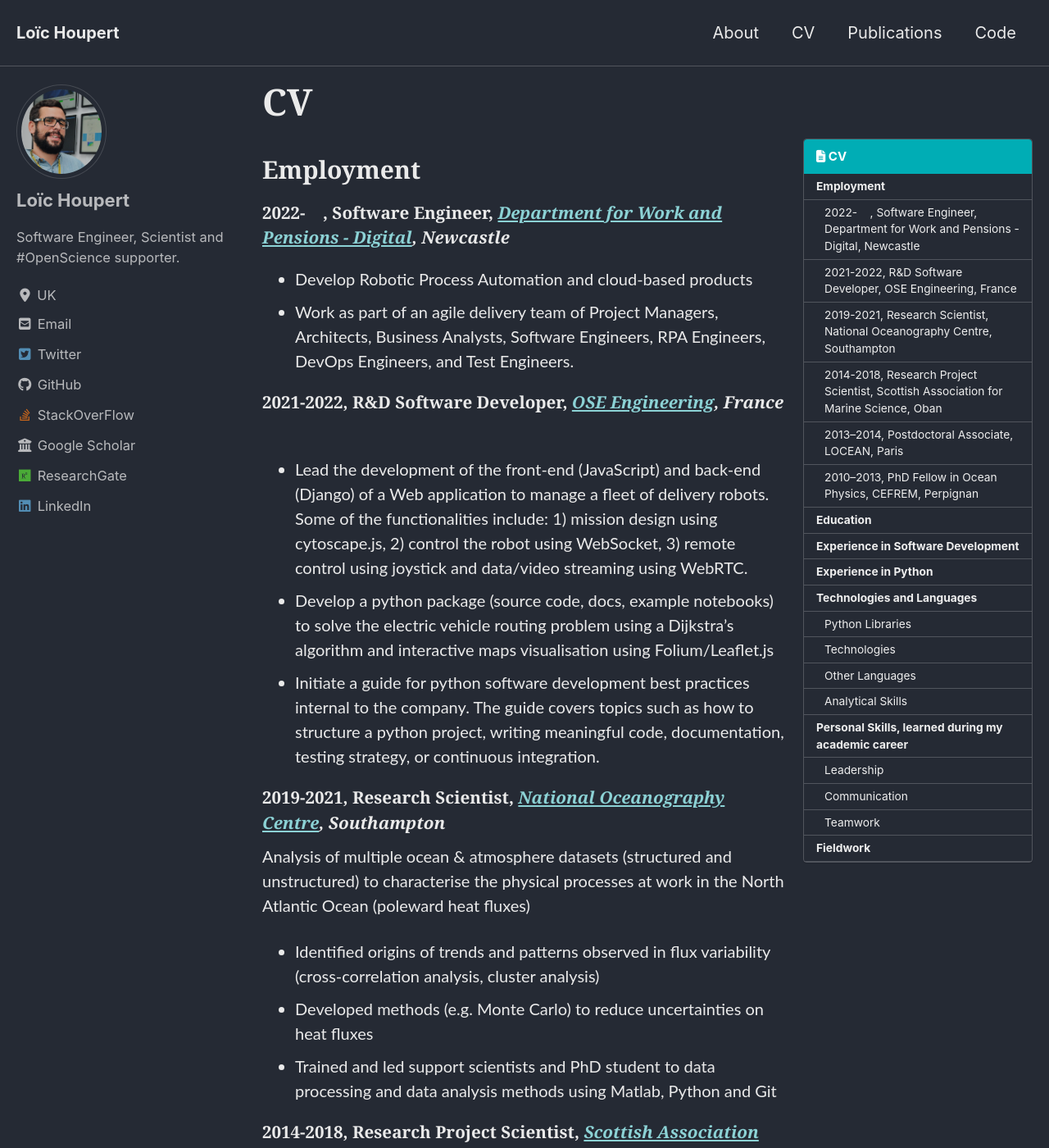
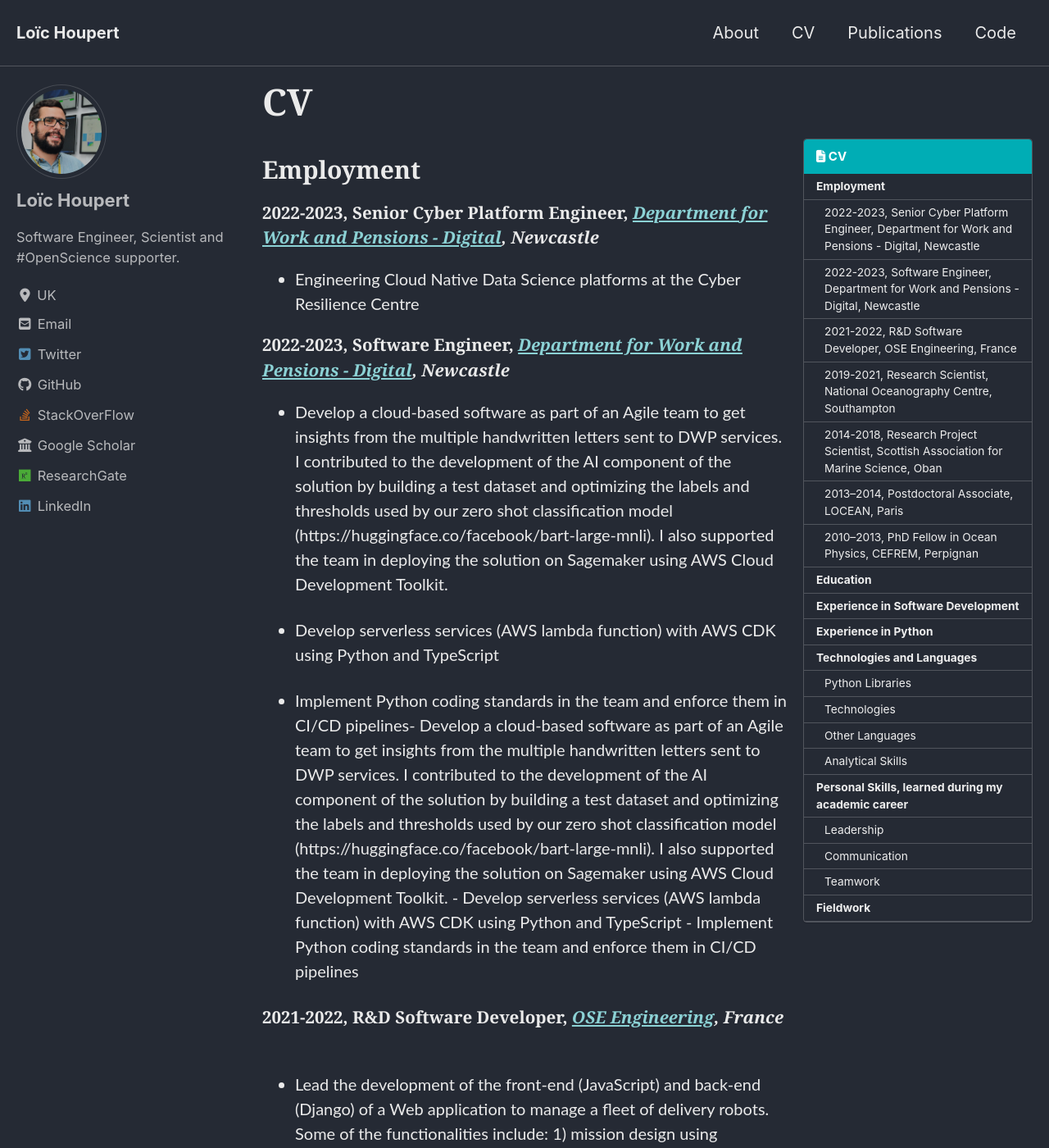
Before and after one commit to lhoupert/lhoupert.github.io, a Jekyll site: the page built from _pages/cv.md, in a window 1280 px wide and 1400 px high. Shown: the whole window at 82% size. Built offline with Jekyll 4.4.1, drawn with Linux system fonts in a browser that asks for light colours; cached includes are drawn as plain includes; nearby versions of some CDN libraries.

Commit message:
Update cv.md

```diff
--- a/_pages/cv.md
+++ b/_pages/cv.md
@@ -10,9 +10,18 @@ toc_icon: "file-alt"
 
 #### Employment
 
-##### 2022-&nbsp;&nbsp;&nbsp;&nbsp;, Software Engineer, *[Department for Work and Pensions - Digital](https://dwpdigital.blog.gov.uk/about/){:target="_blank"}, Newcastle*
-+ Develop Robotic Process Automation and cloud-based products
-+ Work as part of an agile delivery team of Project Managers, Architects, Business Analysts, Software Engineers, RPA Engineers, DevOps Engineers, and Test Engineers.
+##### 2022-2023, Senior Cyber Platform Engineer, *[Department for Work and Pensions - Digital](https://dwpdigital.blog.gov.uk/about/){:target="_blank"}, Newcastle*
+
++ Engineering Cloud Native Data Science platforms at the Cyber Resilience Centre
+
+
+##### 2022-2023, Software Engineer, *[Department for Work and Pensions - Digital](https://dwpdigital.blog.gov.uk/about/){:target="_blank"}, Newcastle*
+
++ Develop a cloud-based software as part of an Agile team to get insights from the multiple handwritten letters sent to DWP services. I contributed to the development of the AI component of the solution by building a test dataset and optimizing the labels and thresholds used by our zero shot classification model (https://huggingface.co/facebook/bart-large-mnli). I also supported the team in deploying the solution on Sagemaker using AWS Cloud Development Toolkit.
+
++ Develop serverless services (AWS lambda function) with AWS CDK using Python and TypeScript
+
++ Implement Python coding standards in the team and enforce them in CI/CD pipelines- Develop a cloud-based software as part of an Agile team to get insights from the multiple handwritten letters sent to DWP services. I contributed to the development of the AI component of the solution by building a test dataset and optimizing the labels and thresholds used by our zero shot classification model (https://huggingface.co/facebook/bart-large-mnli). I also supported the team in deploying the solution on Sagemaker using AWS Cloud Development Toolkit. - Develop serverless services (AWS lambda function) with AWS CDK using Python and TypeScript - Implement Python coding standards in the team and enforce them in CI/CD pipelines
 
 
 ##### 2021-2022, R&D Software Developer, *[OSE Engineering](http://ose-engineering.fr/){:target="_blank"}, France*
```
